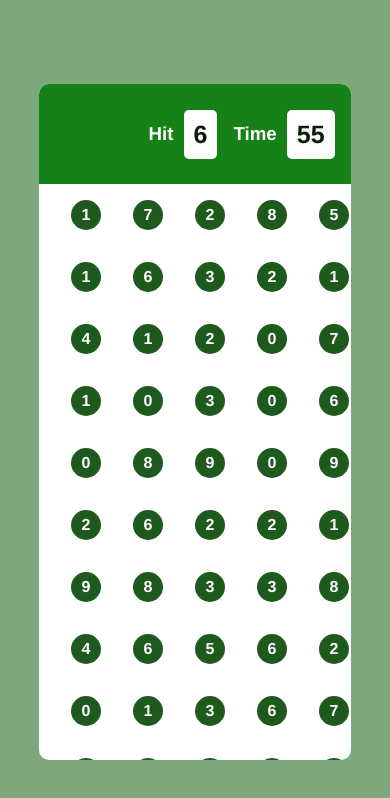
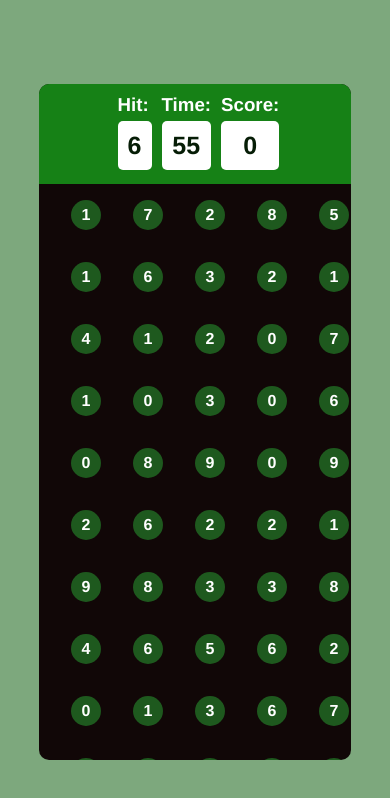
Before and after one commit to aditya8850/bubble-game, a plain HTML site: page index.html in a window 390 px wide. Drawn offline with Linux system fonts and the light colour scheme.

Commit message:
responsiveness-css

```diff
--- a/index.html
+++ b/index.html
@@ -11,15 +11,15 @@
         <div id="panel">
             <div id="ptop">
                 <div class="elem">
-                    <h3>Hit</h3>
+                    <h3>Hit: </h3>
                     <div class="box hit"></div>
                 </div>
                 <div class="elem">
-                    <h3>Time</h3>
+                    <h3>Time: </h3>
                     <div class=" box timer">60</div>
                 </div>
                 <div class="elem">
-                    <h3>Score</h3>
+                    <h3>Score: </h3>
                     <div class="box score">0</div>
                 </div>
             </div>
--- a/style.css
+++ b/style.css
@@ -40,7 +40,7 @@ html,body{
     display: flex;
     align-items: center;
     gap: 10px;
-    padding-left: 1rem;
+
 
 }
 .box{
@@ -92,3 +92,29 @@ html,body{
     background-color: rgb(30, 119, 30);
     cursor: pointer;
 }
+
+/* responsiveness */
+@media screen and (max-width: 420px) {
+    /* CSS rules for small screens */
+    #panel{
+        background: rgb(17, 7, 7);
+    }
+    #ptop{
+       color: white;
+       display: flex;
+
+    }
+    .elem{
+
+       display: block;
+       margin: auto;
+       margin-top: 5px;
+       position: relative;
+       left: -20px;
+       padding: 5px 5px;
+    }
+    .box{
+        margin-top: 5px;
+    }
+
+  }
```
